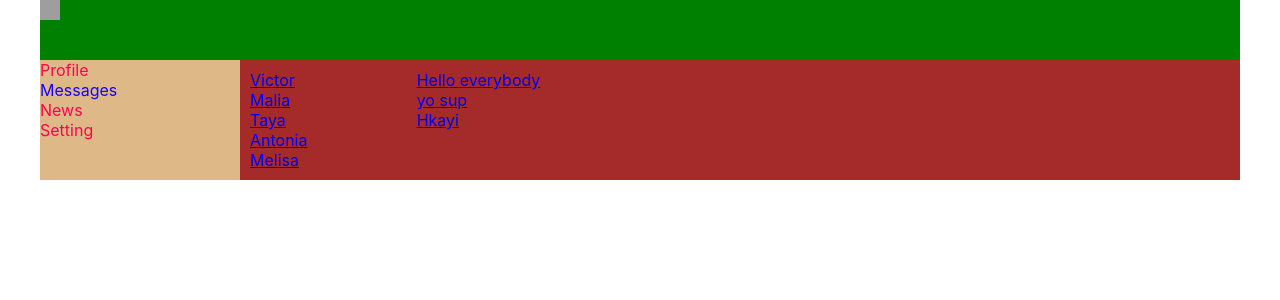
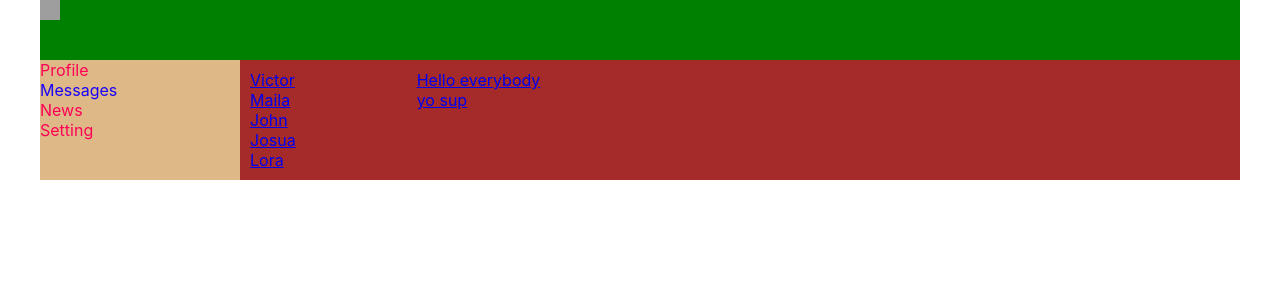
Before and after one commit to ExproVic/social-network, a React (Create React App) app: page /dialogs in a window 1280 px wide. Shown: the top 300 px of the page. Built offline with nearby package versions, Linux system fonts and the light colour scheme; grey boxes are pictures that could not be loaded.

Commit message:
updata dialogs v1.11

```diff
--- a/src/components/Dialogs/Dialogs.jsx
+++ b/src/components/Dialogs/Dialogs.jsx
@@ -18,21 +18,31 @@ const Message = (props) => {
     </div>
   )
 }
+let dialogs = [
+  { id: 1, name: "Victor" },
+  { id: 2, name: "Maila" },
+  { id: 3, name: "John" },
+  { id: 4, name: "Josua" },
+  { id: 5, name: "Lora" },
+]
+
+let messagesData = [
+  { message: 'Hello everybody' },
+  { message: 'yo sup' },
+]
+let dialogsElements = dialogs.map(dialog => <DialogsItem name={dialog.name} id={dialog.id} />)
+let messagesElements = messagesData.map(message => <Message message={message.message} />)
 
 const Dialogs = (props) => {
+
+
   return (
     <div className={classes.dialogs}>
       <div className={classes.dialogsItems}>
-        <DialogsItem name="Victor" id="1" />
-        <DialogsItem name="Malia" id="2" />
-        <DialogsItem name="Taya" id="3" />
-        <DialogsItem name="Antonia" id="4" />
-        <DialogsItem name="Melisa" id="5" />
+        {dialogsElements}
       </div>
       <div className={classes.messages}>
-        <Message message='Hello everybody' />
-        <Message message='yo sup' />
-        <Message message='Hkayi' />
+        {messagesElements}
       </div>
     </div>
   )
--- a/src/components/Profile/MyPosts/MyPosts.jsx
+++ b/src/components/Profile/MyPosts/MyPosts.jsx
@@ -3,9 +3,16 @@ import classes from './MyPosts.module.css';
 import Post from "./Post/Post";
 
 const MyPosts = () => {
+    let postData = [
+        { id: 1, message: "nice ", like: 1 },
+        { id: 2, message: "good ", like: 12 },
+        { id: 3, message: "super " },
+        { id: 4, message: "omg " },
+        { id: 5, message: "gz bro" },
+    ]
     return (
         <div className={classes.postsBlock}>
-            My Posts
+            <h3> My Posts</h3>
             <div>
                 <div>
                     <textarea></textarea>
@@ -14,7 +21,7 @@ const MyPosts = () => {
             </div>
             <div className={classes.posts}>
 
-                <Post message='15' />
+                <Post message={postData[0].message} like={postData[0].like} />
 
             </div>
         </div>
--- a/src/components/Profile/MyPosts/Post/Post.jsx
+++ b/src/components/Profile/MyPosts/Post/Post.jsx
@@ -5,9 +5,9 @@ const Post = (props) => {
     return (
         <div className={classes.item}>
 
-            <img src="https://w7.pngwing.com/pngs/862/646/png-transparent-beard-hipster-male-man-avatars-xmas-giveaway-icon-thumbnail.png"/>
-            post 1
-            <span>Like {props.message} </span>
+            <img src="https://w7.pngwing.com/pngs/862/646/png-transparent-beard-hipster-male-man-avatars-xmas-giveaway-icon-thumbnail.png" />
+
+            <span>Like {props.message} {props.like} </span>
         </div>
 
 
```
